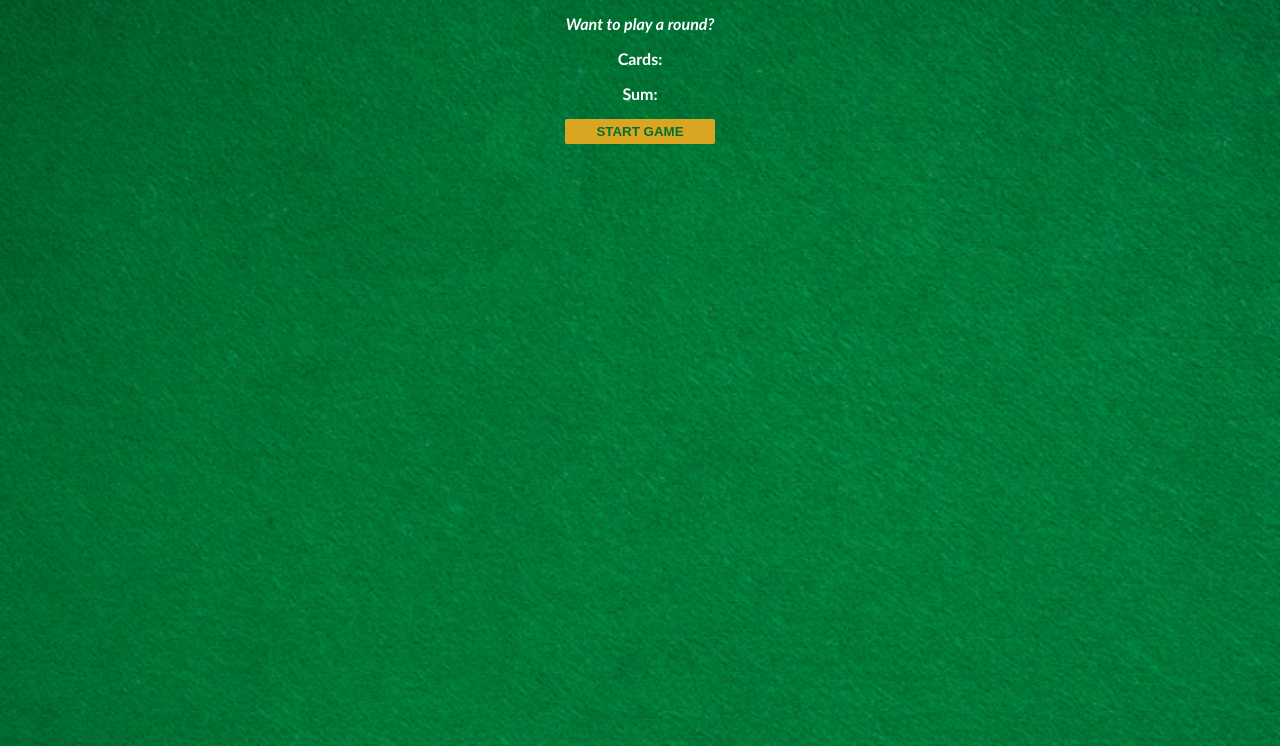
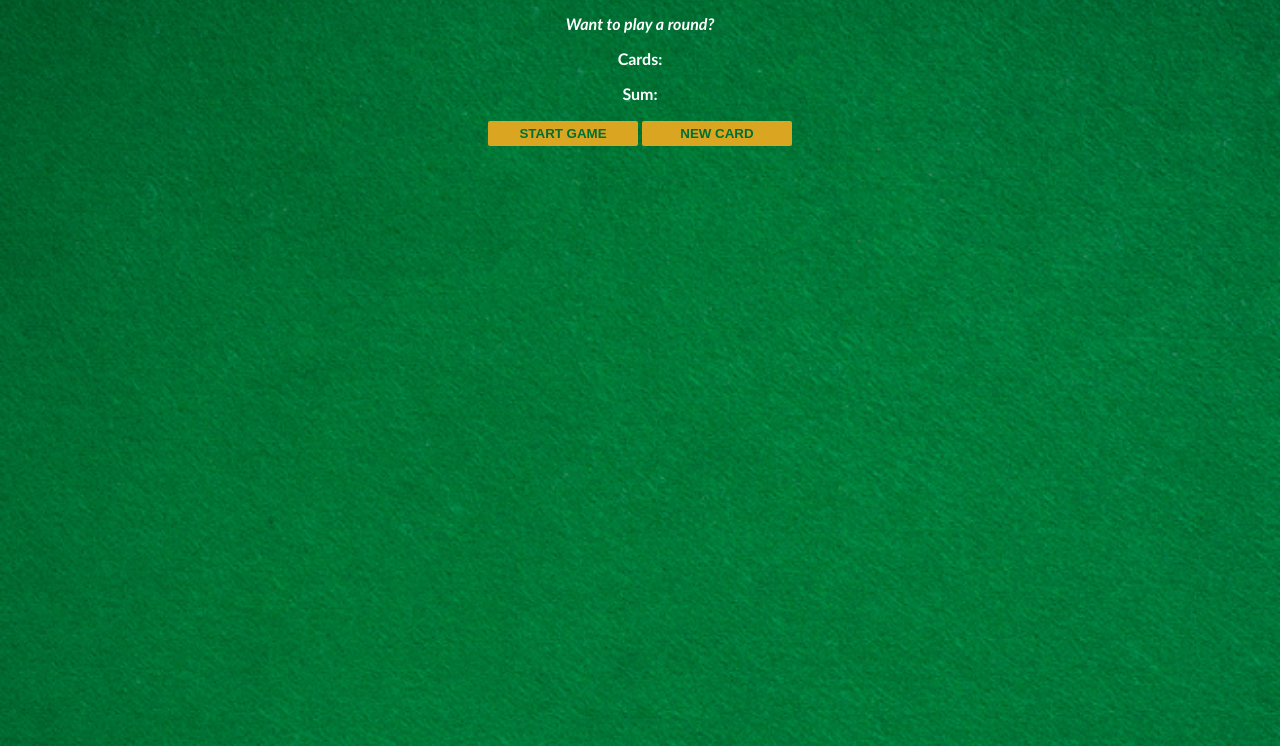
Before and after one commit to dennisnderitu254/Black-Jack-Game, a plain HTML site: page index.html in a window 1280 px wide. Shown: the part 54-800 px from the top of the page. Drawn offline with Linux system fonts and the light colour scheme.

Commit message:
creating function newCard() and adding styling to button

```diff
--- a/index.css
+++ b/index.css
@@ -26,4 +26,6 @@ button {
     font-weight: bold;
     border: none;
     border-radius: 2px;
+    margin-bottom: 2px;
+    margin-top: 2px;
 }
--- a/index.html
+++ b/index.html
@@ -8,6 +8,7 @@
         <p id="cards-el">Cards:</p>
         <p class="sum-el">Sum:</p>
         <button onclick="startGame()">START GAME</button>
+        <button onclick="newCard()"> NEW CARD</button>
         <script src="index.js"></script>
     </body>
 </html>
--- a/index.js
+++ b/index.js
@@ -24,3 +24,7 @@ function startGame() {
 
     messageEl.textContent = message
 }
+
+function newCard() {
+    console.log("Drawing a new card from the deck!")
+}
```
